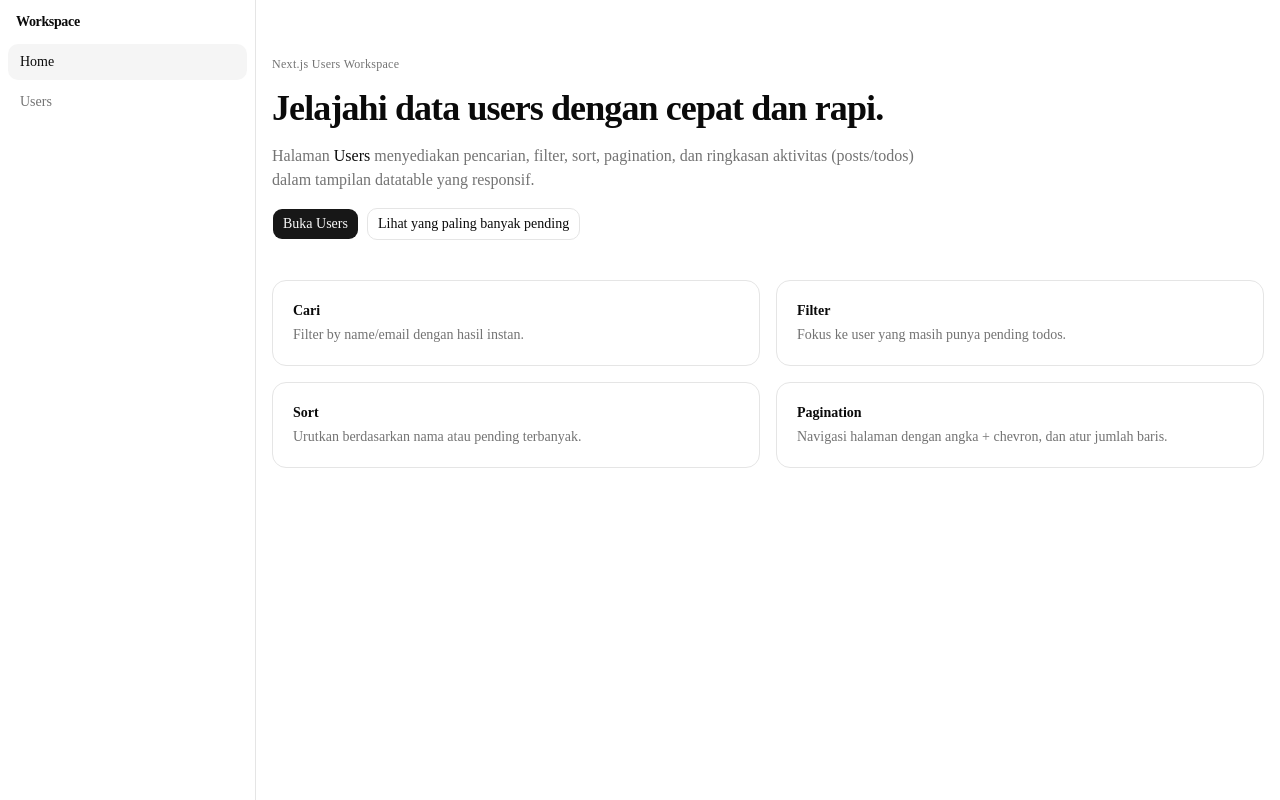
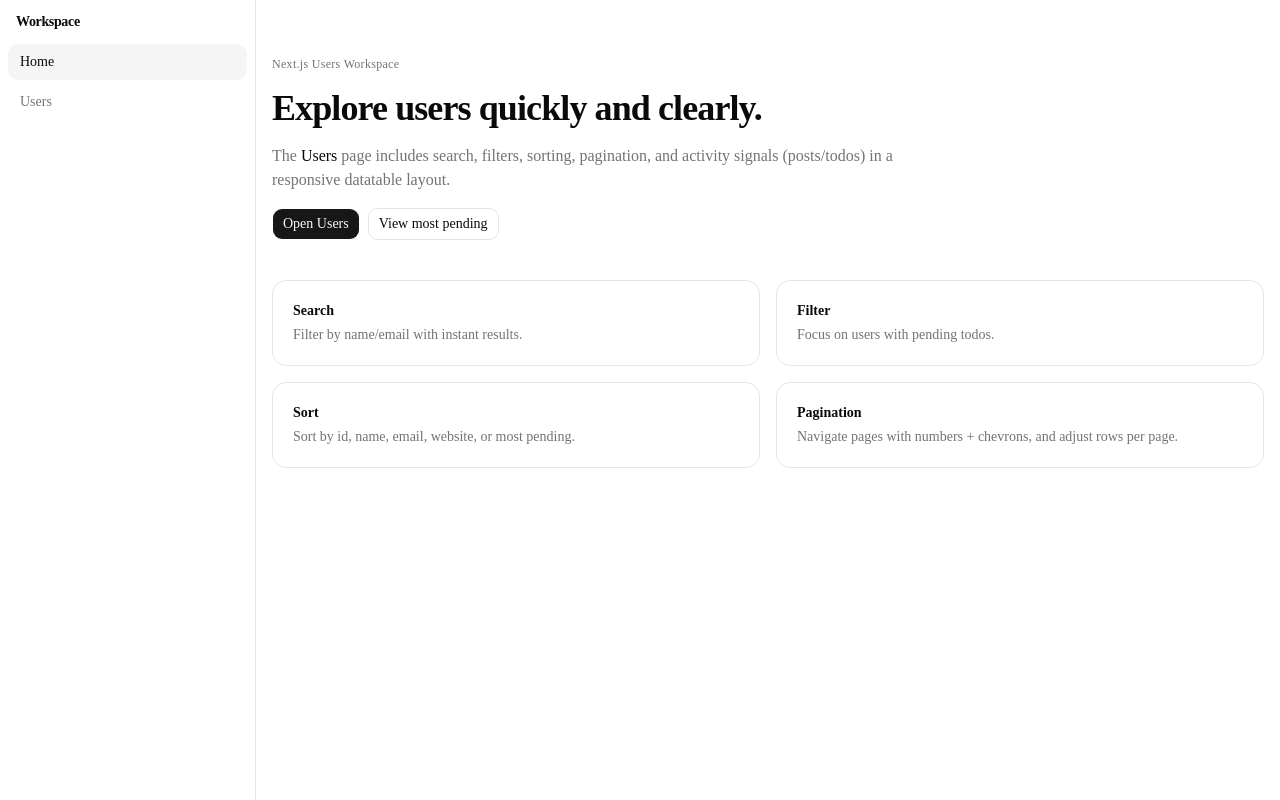
Before and after one commit to adityabima03/frontend-takehome-test, a Next.js app: page / in a window 1280 px wide. Built offline with nearby package versions, Linux system fonts and the light colour scheme.

Commit message:
Update user interface text to English for consistency across the application; enhance error and not found pages with clearer messaging; improve user detail page metadata description for better clarity.

```diff
--- a/src/app/page.tsx
+++ b/src/app/page.tsx
@@ -11,50 +11,50 @@ export default function Home() {
           Next.js Users Workspace
         </p>
         <h1 className="text-3xl font-semibold tracking-tight sm:text-4xl">
-          Jelajahi data users dengan cepat dan rapi.
+          Explore users quickly and clearly.
         </h1>
         <p className="max-w-2xl text-sm leading-6 text-muted-foreground sm:text-base">
-          Halaman <span className="font-medium text-foreground">Users</span>{" "}
-          menyediakan pencarian, filter, sort, pagination, dan ringkasan aktivitas
-          (posts/todos) dalam tampilan datatable yang responsif.
+          The <span className="font-medium text-foreground">Users</span> page
+          includes search, filters, sorting, pagination, and activity signals
+          (posts/todos) in a responsive datatable layout.
         </p>
 
         <div className="flex flex-col gap-2 sm:flex-row sm:items-center">
           <Link href="/users" className={buttonVariants({ variant: "default" })}>
-            Buka Users
+            Open Users
           </Link>
           <Link
             href="/users?sort=pending-desc"
             className={cn(buttonVariants({ variant: "outline" }), "text-center")}
           >
-            Lihat yang paling banyak pending
+            View most pending
           </Link>
         </div>
       </header>
 
       <section className="grid gap-4 sm:grid-cols-2">
         <div className="rounded-xl border bg-card p-5">
-          <div className="text-sm font-semibold">Cari</div>
+          <div className="text-sm font-semibold">Search</div>
           <p className="mt-1 text-sm text-muted-foreground">
-            Filter by name/email dengan hasil instan.
+            Filter by name/email with instant results.
           </p>
         </div>
         <div className="rounded-xl border bg-card p-5">
           <div className="text-sm font-semibold">Filter</div>
           <p className="mt-1 text-sm text-muted-foreground">
-            Fokus ke user yang masih punya pending todos.
+            Focus on users with pending todos.
           </p>
         </div>
         <div className="rounded-xl border bg-card p-5">
           <div className="text-sm font-semibold">Sort</div>
           <p className="mt-1 text-sm text-muted-foreground">
-            Urutkan berdasarkan nama atau pending terbanyak.
+            Sort by id, name, email, website, or most pending.
           </p>
         </div>
         <div className="rounded-xl border bg-card p-5">
           <div className="text-sm font-semibold">Pagination</div>
           <p className="mt-1 text-sm text-muted-foreground">
-            Navigasi halaman dengan angka + chevron, dan atur jumlah baris.
+            Navigate pages with numbers + chevrons, and adjust rows per page.
           </p>
         </div>
       </section>
--- a/src/app/users/[id]/error.tsx
+++ b/src/app/users/[id]/error.tsx
@@ -13,7 +13,7 @@ export default function UserDetailsError({
     <div className="mx-auto flex w-full max-w-5xl flex-1 flex-col gap-4 px-4 py-8">
       <h1 className="text-2xl font-semibold tracking-tight">User</h1>
       <div className="rounded-lg border border-destructive/40 bg-destructive/10 p-6 text-sm text-destructive">
-        <p className="font-medium">Terjadi error saat memuat detail user.</p>
+        <p className="font-medium">Something went wrong while loading user details.</p>
         <p className="mt-2 text-xs opacity-80">{error.message}</p>
         <div className="mt-4 flex flex-wrap gap-3">
           <button
@@ -21,13 +21,13 @@ export default function UserDetailsError({
             className="underline underline-offset-4"
             onClick={() => reset()}
           >
-            Coba lagi
+            Try again
           </button>
           <Link
             href="/users"
             className="underline underline-offset-4 opacity-90 hover:opacity-100"
           >
-            Kembali ke list
+            Back to list
           </Link>
         </div>
       </div>
--- a/src/app/users/[id]/not-found.tsx
+++ b/src/app/users/[id]/not-found.tsx
@@ -3,15 +3,15 @@ import Link from "next/link";
 export default function UserNotFound() {
   return (
     <div className="mx-auto flex w-full max-w-3xl flex-1 flex-col gap-4 px-4 py-12">
-      <h1 className="text-2xl font-semibold tracking-tight">User tidak ditemukan</h1>
+      <h1 className="text-2xl font-semibold tracking-tight">User not found</h1>
       <p className="text-sm text-muted-foreground">
-        ID user tidak valid atau data tidak tersedia.
+        The user id is invalid or the data is not available.
       </p>
       <Link
         href="/users"
         className="text-sm font-medium text-muted-foreground hover:text-foreground hover:underline underline-offset-4"
       >
-        Kembali ke list users
+        Back to users list
       </Link>
     </div>
   );
--- a/src/app/users/[id]/page.tsx
+++ b/src/app/users/[id]/page.tsx
@@ -26,7 +26,7 @@ export async function generateMetadata({
     const user = await getUser(userId, { revalidateSeconds: 60 });
     return {
       title: `${user.name} · User`,
-      description: `Detail user ${user.name} (${user.username})`,
+      description: `User details for ${user.name} (@${user.username})`,
     };
   } catch {
     return { title: "User" };
--- a/src/app/users/error.tsx
+++ b/src/app/users/error.tsx
@@ -11,14 +11,14 @@ export default function UsersError({
     <div className="mx-auto flex w-full max-w-6xl flex-1 flex-col gap-4 px-4 py-8">
       <h1 className="text-2xl font-semibold tracking-tight">Users</h1>
       <div className="rounded-lg border border-destructive/40 bg-destructive/10 p-6 text-sm text-destructive">
-        <p className="font-medium">Gagal memuat data.</p>
+        <p className="font-medium">Failed to load data.</p>
         <p className="mt-2 text-xs opacity-80">{error.message}</p>
         <button
           type="button"
           className="mt-3 underline underline-offset-4"
           onClick={() => reset()}
         >
-          Coba lagi
+          Try again
         </button>
       </div>
     </div>
--- a/src/app/users/users-client.tsx
+++ b/src/app/users/users-client.tsx
@@ -276,7 +276,7 @@ export function UsersClient({
               variant={filter === "has-pending" ? "secondary" : "outline"}
               onClick={() => setParam("filter", filter === "has-pending" ? "all" : "has-pending")}
             >
-              Pending todos
+              Has pending todos
             </Button>
           </div>
         </div>
```
